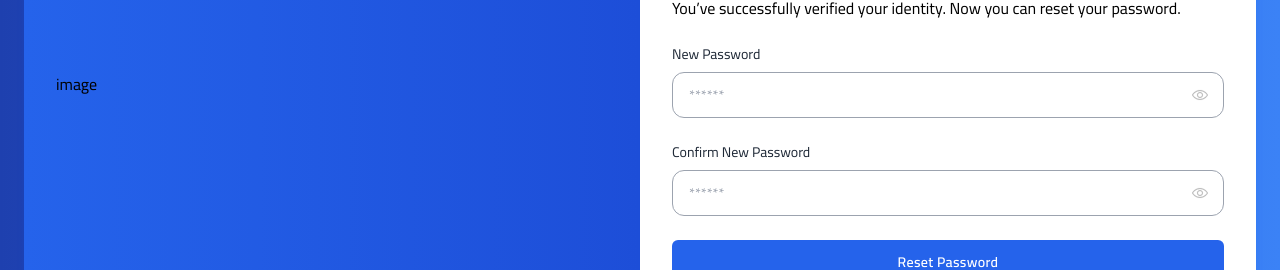
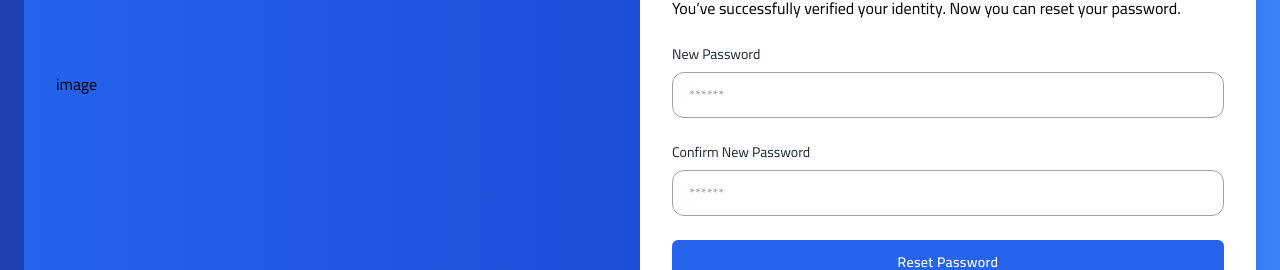
Before and after one commit to MohamedGlalAbdelazeem/platform, a Next.js app: page /Rest-pass in a window 1280 px wide. Shown: the part 316-586 px from the top of the page. Built offline with nearby package versions, Linux system fonts and the light colour scheme.

Commit message:
finsh sigin and signup

```diff
--- a/app/(auth)/Rest-pass/page.jsx
+++ b/app/(auth)/Rest-pass/page.jsx
@@ -16,12 +16,9 @@ function Page() {
         {/* password */}
         <div className="my-6 grid lg:grid-cols-1 gap-6">
            <div>
-            <label class="text-gray-800 text-sm mb-2 block">New Password</label>
-              <div class="relative flex items-center">
+            <label className="text-gray-800 text-sm mb-2 block">New Password</label>
+              <div className="relative flex items-center">
                 <input name="password" type="password" required class="bg-transparent border border-gray-400 w-full text-gray-800 text-sm pl-4 pr-10 py-3 rounded-xl outline-blue-600" placeholder="******" />
-                <svg xmlns="http://www.w3.org/2000/svg" fill="#bbb" stroke="#bbb" class="w-4 h-4 absolute right-4 cursor-pointer" viewBox="0 0 128 128">
-                  <path d="M64 104C22.127 104 1.367 67.496.504 65.943a4 4 0 0 1 0-3.887C1.367 60.504 22.127 24 64 24s62.633 36.504 63.496 38.057a4 4 0 0 1 0 3.887C126.633 67.496 105.873 104 64 104zM8.707 63.994C13.465 71.205 32.146 96 64 96c31.955 0 50.553-24.775 55.293-31.994C114.535 56.795 95.854 32 64 32 32.045 32 13.447 56.775 8.707 63.994zM64 88c-13.234 0-24-10.766-24-24s10.766-24 24-24 24 10.766 24 24-10.766 24-24 24zm0-40c-8.822 0-16 7.178-16 16s7.178 16 16 16 16-7.178 16-16-7.178-16-16-16z" data-original="#000000"></path>
-                </svg>
               </div>
             </div>
         </div>
@@ -30,12 +27,9 @@ function Page() {
          {/* password */}
         <div className="my-6 grid lg:grid-cols-1 gap-6">
            <div>
-            <label class="text-gray-800 text-sm mb-2 block">Confirm New Password</label>
-              <div class="relative flex items-center">
-                <input name="password" type="password" required class="bg-transparent border border-gray-400 w-full text-gray-800 text-sm pl-4 pr-10 py-3 rounded-xl outline-blue-600" placeholder="******" />
-                <svg xmlns="http://www.w3.org/2000/svg" fill="#bbb" stroke="#bbb" class="w-4 h-4 absolute right-4 cursor-pointer" viewBox="0 0 128 128">
-                  <path d="M64 104C22.127 104 1.367 67.496.504 65.943a4 4 0 0 1 0-3.887C1.367 60.504 22.127 24 64 24s62.633 36.504 63.496 38.057a4 4 0 0 1 0 3.887C126.633 67.496 105.873 104 64 104zM8.707 63.994C13.465 71.205 32.146 96 64 96c31.955 0 50.553-24.775 55.293-31.994C114.535 56.795 95.854 32 64 32 32.045 32 13.447 56.775 8.707 63.994zM64 88c-13.234 0-24-10.766-24-24s10.766-24 24-24 24 10.766 24 24-10.766 24-24 24zm0-40c-8.822 0-16 7.178-16 16s7.178 16 16 16 16-7.178 16-16-7.178-16-16-16z" data-original="#000000"></path>
-                </svg>
+            <label className="text-gray-800 text-sm mb-2 block">Confirm New Password</label>
+              <div className="relative flex items-center">
+                <input name="password" type="password" required className="bg-transparent border border-gray-400 w-full text-gray-800 text-sm pl-4 pr-10 py-3 rounded-xl outline-blue-600" placeholder="******" />
               </div>
             </div>
         </div>
--- a/app/(auth)/sign-up/page.jsx
+++ b/app/(auth)/sign-up/page.jsx
@@ -28,8 +28,9 @@ function Page() {
         ...data,
       });
       if (response?.data?.isSuccess) {
-        swal("Good job!", "You clicked the button!", "success");
-        toast.success("Student Account Created and Confiramtion mail has been sent successfully");
+
+        swal("Good job!", "Student Account Created and Confiramtion mail has been sent successfully", "success");
+
        // router.push("/");
         console.log("success",response?.data);
       } else {
--- a/app/layout.js
+++ b/app/layout.js
@@ -3,11 +3,9 @@ import 'react-toastify/dist/ReactToastify.css';
 import Header from "./_components/Header";
 import Footer from "./_components/Footer";
 import { Cairo } from "next/font/google";
-import { usePathname } from "next/navigation"; // Import the usePathname hook
+import { usePathname } from "next/navigation";
 import "./globals.css";
 import { ToastContainer } from 'react-toastify';
-
-
 const cairo = Cairo({ subsets: ["latin"] });
 
 // Uncomment if you need metadata
@@ -15,11 +13,9 @@ const cairo = Cairo({ subsets: ["latin"] });
 //   title: "Naser's Academy Platform",
 //   description: "Generated by create next app",
 // };
+export default function RootLayout({ children }) {
+  const pathname = usePathname();
 
-export default function RootLayout({ children }) {
-  const pathname = usePathname(); // Get the current path
-
-  // Check if the current page is one where you want to hide the header/footer
   const hideHeaderFooter = [
     "/sign-in",
     "/sign-up",
@@ -28,14 +24,13 @@ export default function RootLayout({ children }) {
     "/verify-code",
     "/Success-reg"
   ].includes(pathname);
-
   return (
     <html lang="en">
       <body className={`cairo-font ${cairo.className}`}>
-        {!hideHeaderFooter && <Header />} {/* Conditionally render Header */}
-        {children} {/* Render the page content */}
+        {!hideHeaderFooter && <Header />}
+        {children}
         <ToastContainer />
-        {!hideHeaderFooter && <Footer />} {/* Conditionally render Footer */}
+        {!hideHeaderFooter && <Footer />}
       </body>
     </html>
   );
```
